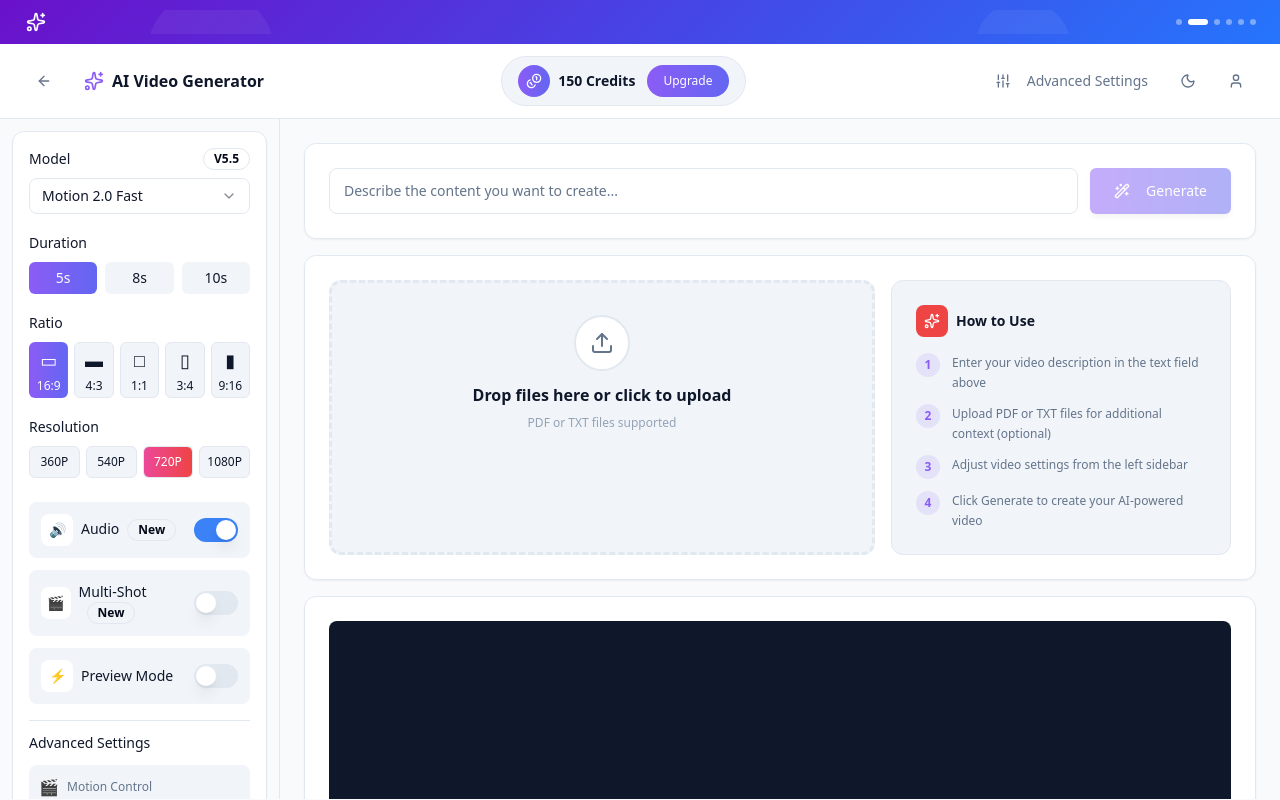
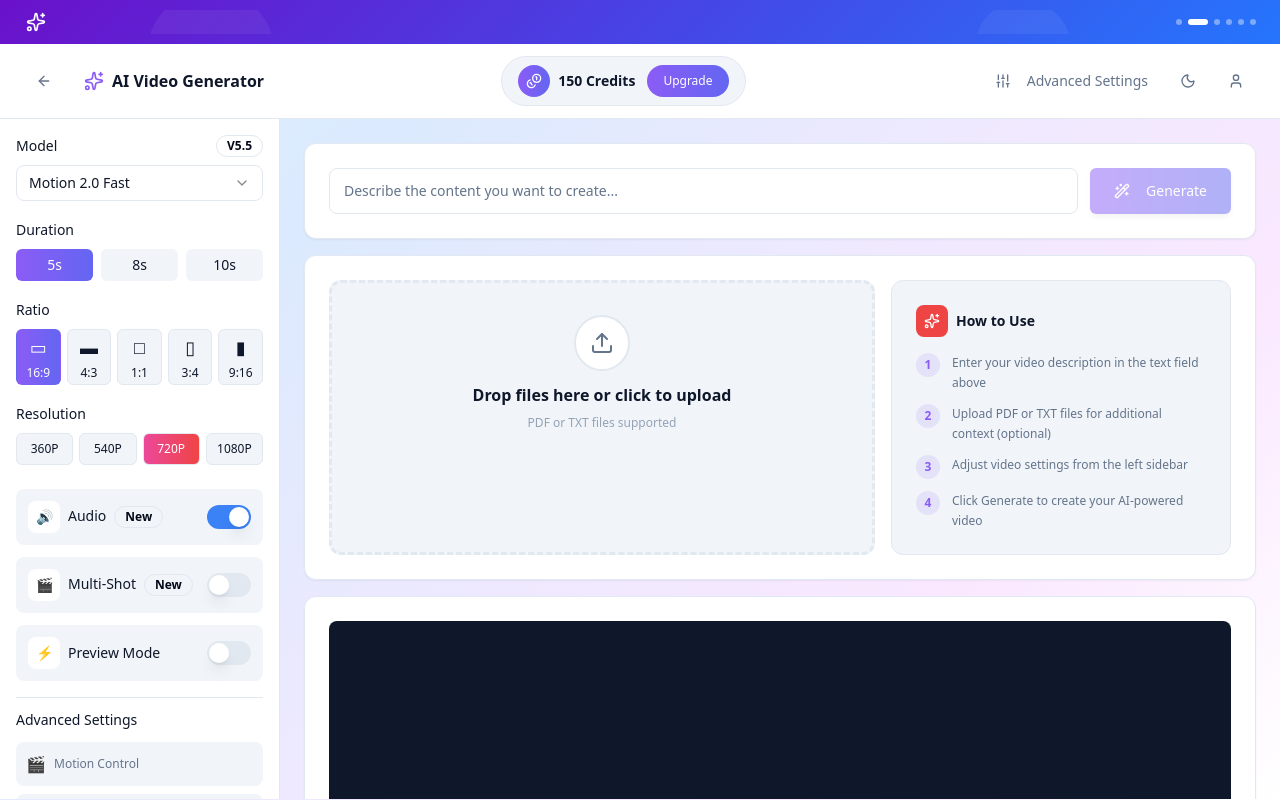
Before and after one commit to Nimesh-Kavinda/textToVideo, a React (Vite) app: page /converter in a window 1280 px wide. Built offline with nearby package versions, Linux system fonts and the light colour scheme.

Commit message:
feat: Update SettingsSidebar and theme for improved styling and scrollbar support

```diff
--- a/src/components/converter/SettingsSidebar.jsx
+++ b/src/components/converter/SettingsSidebar.jsx
@@ -18,9 +18,9 @@ export const SettingsSidebar = ({
   onOpenAdvancedSettings,
 }) => {
   return (
-    <div className="space-y-3">
-      <Card
-        className="border"
+    <div className="">
+      <div
+        className=""
         style={{
           backgroundColor: colors.background.card,
           borderColor: colors.border.main,
@@ -310,7 +310,7 @@ export const SettingsSidebar = ({
             </div>
           </div>
         </div>
-      </Card>
+      </div>
     </div>
   );
 };
--- a/src/index.css
+++ b/src/index.css
@@ -88,3 +88,56 @@
 .animation-delay-400 {
   animation-delay: 400ms;
 }
+
+/* Light Mode Scrollbar */
+:root:not(.dark) ::-webkit-scrollbar {
+  width: 12px;
+  height: 12px;
+}
+
+:root:not(.dark) ::-webkit-scrollbar-track {
+  background: #f1f5f9;
+  border-radius: 10px;
+}
+
+:root:not(.dark) ::-webkit-scrollbar-thumb {
+  background: #cbd5e1;
+  border-radius: 10px;
+  border: 2px solid #f1f5f9;
+}
+
+:root:not(.dark) ::-webkit-scrollbar-thumb:hover {
+  background: #94a3b8;
+}
+
+/* Dark Mode Scrollbar */
+.dark ::-webkit-scrollbar {
+  width: 12px;
+  height: 12px;
+}
+
+.dark ::-webkit-scrollbar-track {
+  background: #0a0a0a;
+  border-radius: 10px;
+}
+
+.dark ::-webkit-scrollbar-thumb {
+  background: #1a1a1a;
+  border-radius: 10px;
+  border: 2px solid #0a0a0a;
+}
+
+.dark ::-webkit-scrollbar-thumb:hover {
+  background: #2a2a2a;
+}
+
+/* Firefox Scrollbar */
+:root:not(.dark) * {
+  scrollbar-width: thin;
+  scrollbar-color: #cbd5e1 #f1f5f9;
+}
+
+.dark * {
+  scrollbar-width: thin;
+  scrollbar-color: #1a1a1a #0a0a0a;
+}
--- a/src/pages/TextToVideoConverter.jsx
+++ b/src/pages/TextToVideoConverter.jsx
@@ -1,6 +1,9 @@
 import React, { useState } from 'react';
+
 import { useTheme } from '../context/ThemeContext';
+
 import { theme as appTheme } from '../theme/theme';
+
 import {
   Header,
   SettingsSidebar,
@@ -21,6 +24,7 @@ export default function TextToVideoConverter() {
   const [progress, setProgress] = useState(0);
   const [isSettingsOpen, setIsSettingsOpen] = useState(false);
   const [activeTab, setActiveTab] = useState('motion');
+
   const [settings, setSettings] = useState({
     model: 'standard',
     duration: '5s',
@@ -36,37 +40,47 @@ export default function TextToVideoConverter() {
 
   // Motion control presets
   const motionPresets = [
-    { id: 'none', label: 'None', icon: '🧪' },
+    {
+      id: 'none',
+      label: 'None',
+      icon: '🧪',
+    },
+
     {
       id: 'bullet-time',
       label: 'Bullet Time',
       image:
         'C:/Users/Nimesh/.gemini/antigravity/brain/5822d0f2-33c1-46ce-b580-8b47073aea7f/motion_bullet_time_1765511706744.png',
     },
+
     {
       id: 'crane-down',
       label: 'Crane Down',
       image:
         'C:/Users/Nimesh/.gemini/antigravity/brain/5822d0f2-33c1-46ce-b580-8b47073aea7f/motion_crane_down_1765511724575.png',
     },
+
     {
       id: 'crane-up',
       label: 'Crane Up',
       image:
         'C:/Users/Nimesh/.gemini/antigravity/brain/5822d0f2-33c1-46ce-b580-8b47073aea7f/motion_crane_up_1765511741511.png',
     },
+
     {
       id: 'zoom-in',
       label: 'Crash Zoom In',
       image:
         'C:/Users/Nimesh/.gemini/antigravity/brain/5822d0f2-33c1-46ce-b580-8b47073aea7f/motion_zoom_in_1765511762378.png',
     },
+
     {
       id: 'dolly-in',
       label: 'Dolly In',
       image:
         'C:/Users/Nimesh/.gemini/antigravity/brain/5822d0f2-33c1-46ce-b580-8b47073aea7f/motion_dolly_in_1765511777592.png',
     },
+
     {
       id: 'pan-left',
       label: 'Pan Left',
@@ -99,22 +113,31 @@ export default function TextToVideoConverter() {
   };
 
   const handleSettingChange = (key, value) => {
-    setSettings({ ...settings, [key]: value });
+    setSettings({
+      ...settings,
+      [key]: value,
+    });
   };
 
   const handleGenerate = () => {
     setIsGenerating(true);
     setProgress(0);
-    const interval = setInterval(() => {
+
+    const interval = setInterval(
+      () => {
         setProgress((prev) => {
           if (prev >= 100) {
             clearInterval(interval);
             setIsGenerating(false);
             return 100;
           }
+
           return prev + 10;
         });
-    }, 500);
+      },
+
+      500
+    );
   };
 
   const handleOpenAdvancedSettings = (tab) => {
@@ -125,17 +148,20 @@ export default function TextToVideoConverter() {
   return (
     <div
       className="min-h-screen transition-colors duration-300 flex flex-col"
-      style={{ backgroundColor: colors.background.page }}
+      style={{
+        background: colors.background.page,
+      }}
     >
-      <AnnouncementBanner colors={colors} />
+      {' '}
+      <AnnouncementBanner colors={colors} />{' '}
       <Header
         theme={theme}
         toggleTheme={toggleTheme}
         colors={colors}
         onOpenSettings={() => setIsSettingsOpen(true)}
-      />
-
+      />{' '}
       <div className="flex flex-1 overflow-hidden">
+        {' '}
         {/* Fixed Sidebar - Independent Scrolling */}
         <aside
           className="hidden lg:block w-[280px] overflow-y-auto border-r"
@@ -144,33 +170,39 @@ export default function TextToVideoConverter() {
             height: 'calc(100vh - 120px)', // Adjust based on header + banner height
           }}
         >
-          <div className="p-3">
+          {' '}
+          <div className="">
+            {' '}
             <SettingsSidebar
               settings={settings}
               onSettingChange={handleSettingChange}
               colors={colors}
               onOpenAdvancedSettings={handleOpenAdvancedSettings}
-            />
-          </div>
-        </aside>
-
+            />{' '}
+          </div>{' '}
+        </aside>{' '}
         {/* Main Content - Independent Scrolling */}
         <main
           className="flex-1 overflow-y-auto"
-          style={{ height: 'calc(100vh - 120px)' }}
+          style={{
+            height: 'calc(100vh - 120px)',
+          }}
         >
+          {' '}
           <div className="max-w-[1400px] mx-auto px-4 sm:px-6 py-6">
+            {' '}
             {/* Mobile Sidebar - Collapsible */}
             <div className="lg:hidden mb-4">
+              {' '}
               <SettingsSidebar
                 settings={settings}
                 onSettingChange={handleSettingChange}
                 colors={colors}
                 onOpenAdvancedSettings={handleOpenAdvancedSettings}
-              />
-            </div>
-
+              />{' '}
+            </div>{' '}
             <div className="space-y-4">
+              {' '}
               <PromptSection
                 prompt={prompt}
                 onPromptChange={setPrompt}
@@ -178,8 +210,7 @@ export default function TextToVideoConverter() {
                 isGenerating={isGenerating}
                 uploadedFilesCount={uploadedFiles.length}
                 colors={colors}
-              />
-
+              />{' '}
               <FileUploadSection
                 uploadedFiles={uploadedFiles}
                 isDragging={isDragging}
@@ -189,18 +220,16 @@ export default function TextToVideoConverter() {
                 onFileUpload={handleFileUpload}
                 onRemoveFile={removeFile}
                 colors={colors}
-              />
-
+              />{' '}
               <VideoPreview
                 isGenerating={isGenerating}
                 progress={progress}
                 colors={colors}
-              />
-            </div>
-          </div>
-        </main>
-      </div>
-
+              />{' '}
+            </div>{' '}
+          </div>{' '}
+        </main>{' '}
+      </div>{' '}
       <AdvancedSettingsModal
         isOpen={isSettingsOpen}
         onClose={() => setIsSettingsOpen(false)}
@@ -210,7 +239,7 @@ export default function TextToVideoConverter() {
         onSettingChange={handleSettingChange}
         motionPresets={motionPresets}
         colors={colors}
-      />
+      />{' '}
     </div>
   );
 }
--- a/src/theme/theme.jsx
+++ b/src/theme/theme.jsx
@@ -21,7 +21,7 @@ export const theme = {
     },
     background: {
       main: '#ffffff', // White
-      page: '#f8fafc', // Slate-50 - Page background
+      page: 'linear-gradient(135deg, #e0f2fe 0%, #dbeafe 25%, #ede9fe 50%, #fae8ff 75%, #ffffff 100%)', // Modern blue-white gradient
       secondary: '#f1f5f9', // Slate-100
       tertiary: '#e2e8f0', // Slate-200
       card: '#ffffff', // White - Card background
@@ -29,6 +29,11 @@ export const theme = {
       input: '#ffffff', // White - Input background
       hover: '#f1f5f9', // Slate-100 - Hover state
       canvas: '#0f172a', // Slate-900 - Dark canvas
+    },
+    scrollbar: {
+      track: '#f1f5f9', // Light track
+      thumb: '#cbd5e1', // Light thumb
+      thumbHover: '#94a3b8', // Light thumb hover
     },
     text: {
       primary: '#0f172a', // Slate-900
@@ -99,15 +104,20 @@ export const theme = {
       dark: '#9333ea', // Purple-600
     },
     background: {
-      main: '#0f172a', // Slate-950
-      page: '#0f172a', // Slate-950 - Page background
-      secondary: '#1e293b', // Slate-800
-      tertiary: '#334155', // Slate-700
-      card: '#1e293b', // Slate-800 - Card background
-      cardHover: '#334155', // Slate-700
-      input: '#1e293b', // Slate-800 - Input background
-      hover: '#334155', // Slate-700 - Hover state
-      canvas: '#000000', // Black - Canvas background
+      main: '#0a0a0a', // Consistent dark background
+      page: 'linear-gradient(135deg, #000000 0%, #0a0a0a 50%, #000000 100%)', // Super dark mode gradient
+      secondary: '#0a0a0a', // Same as main
+      tertiary: '#0a0a0a', // Same as main
+      card: '#0a0a0a', // Same as main - no visual separation
+      cardHover: '#0f0f0f', // Subtle hover
+      input: '#0a0a0a', // Same as main
+      hover: '#0f0f0f', // Subtle hover
+      canvas: '#000000', // Pure black - Canvas background
+    },
+    scrollbar: {
+      track: '#0a0a0a', // Dark track
+      thumb: '#1a1a1a', // Dark thumb
+      thumbHover: '#2a2a2a', // Dark thumb hover
     },
     text: {
       primary: '#f8fafc', // Slate-50
@@ -118,11 +128,11 @@ export const theme = {
       inverse: '#0f172a', // Slate-900 - for light backgrounds
     },
     border: {
-      main: '#334155', // Slate-700
-      light: '#475569', // Slate-600
-      dark: '#1e293b', // Slate-800
-      input: '#475569', // Slate-600
-      hover: '#64748b', // Slate-500
+      main: 'transparent', // No visible borders
+      light: 'transparent', // No visible borders
+      dark: 'transparent', // No visible borders
+      input: '#1a1a1a', // Very subtle input border
+      hover: '#2a2a2a', // Very subtle hover border
     },
     button: {
       primary: '#8b5cf6', // Violet-500
```
Lines whose indentation alone changed are shown as unchanged.
